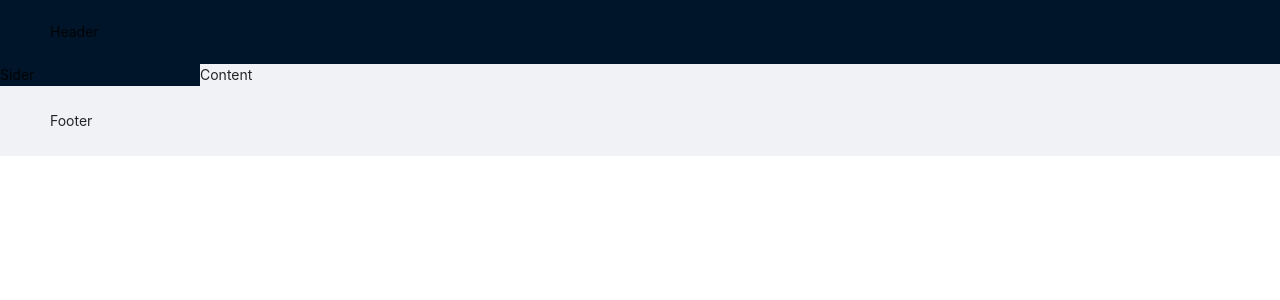
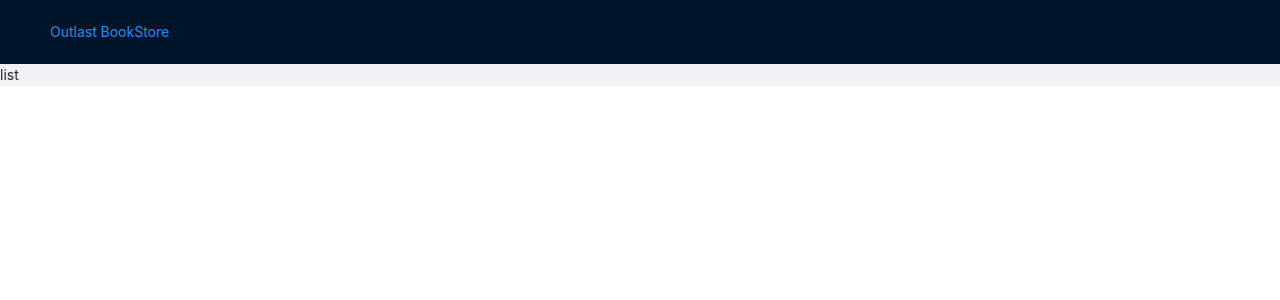
Before and after one commit to lmcarreiro/outlast-bookstore, a React (Create React App) app in the folder client/: page / in a window 1280 px wide. Shown: the top 300 px of the page. Built offline with nearby package versions, Linux system fonts and the light colour scheme.

Commit message:
Add react router

```diff
--- a/client/package.json
+++ b/client/package.json
@@ -10,9 +10,11 @@
     "@types/node": "^12.0.0",
     "@types/react": "^17.0.0",
     "@types/react-dom": "^17.0.0",
+    "@types/react-router-dom": "^5.3.2",
     "antd": "^4.16.13",
     "react": "^17.0.2",
     "react-dom": "^17.0.2",
+    "react-router-dom": "^6.0.0",
     "react-scripts": "4.0.3",
     "typescript": "^4.1.2",
     "web-vitals": "^1.0.1"
--- a/client/src/App.tsx
+++ b/client/src/App.tsx
@@ -1,19 +1,29 @@
 import React from "react";
+import { BrowserRouter, Routes, Route, Link } from "react-router-dom";
 import { Layout } from "antd";
 import "antd/dist/antd.css";
 
-const { Header, Sider, Content, Footer } = Layout;
+import { BooksList } from "./pages/BooksList";
+import { BookDetails } from "./pages/BookDetails";
+
+const { Header, Content } = Layout;
 
 function App() {
   return (
-    <Layout>
-      <Header>Header</Header>
+    <BrowserRouter>
       <Layout>
-        <Sider>Sider</Sider>
-        <Content>Content</Content>
+        <Header>
+          <Link to="/">Outlast BookStore</Link>
+        </Header>
+        <Content>
+          <Routes>
+            <Route path="/" element={<BooksList />} />
+            <Route path="list" element={<BooksList />} />
+            <Route path="detail/:id" element={<BookDetails />} />
+          </Routes>
+        </Content>
       </Layout>
-      <Footer>Footer</Footer>
-    </Layout>
+    </BrowserRouter>
   );
 }
 
--- /dev/null
+++ b/client/src/pages/BookDetails.tsx
@@ -0,0 +1 @@
+export const BookDetails = () => <div>details</div>;
--- /dev/null
+++ b/client/src/pages/BooksList.tsx
@@ -0,0 +1 @@
+export const BooksList = () => <div>list</div>;
```
Also changed, not shown: 1 other file (tests, documents, lock files or other folders).
